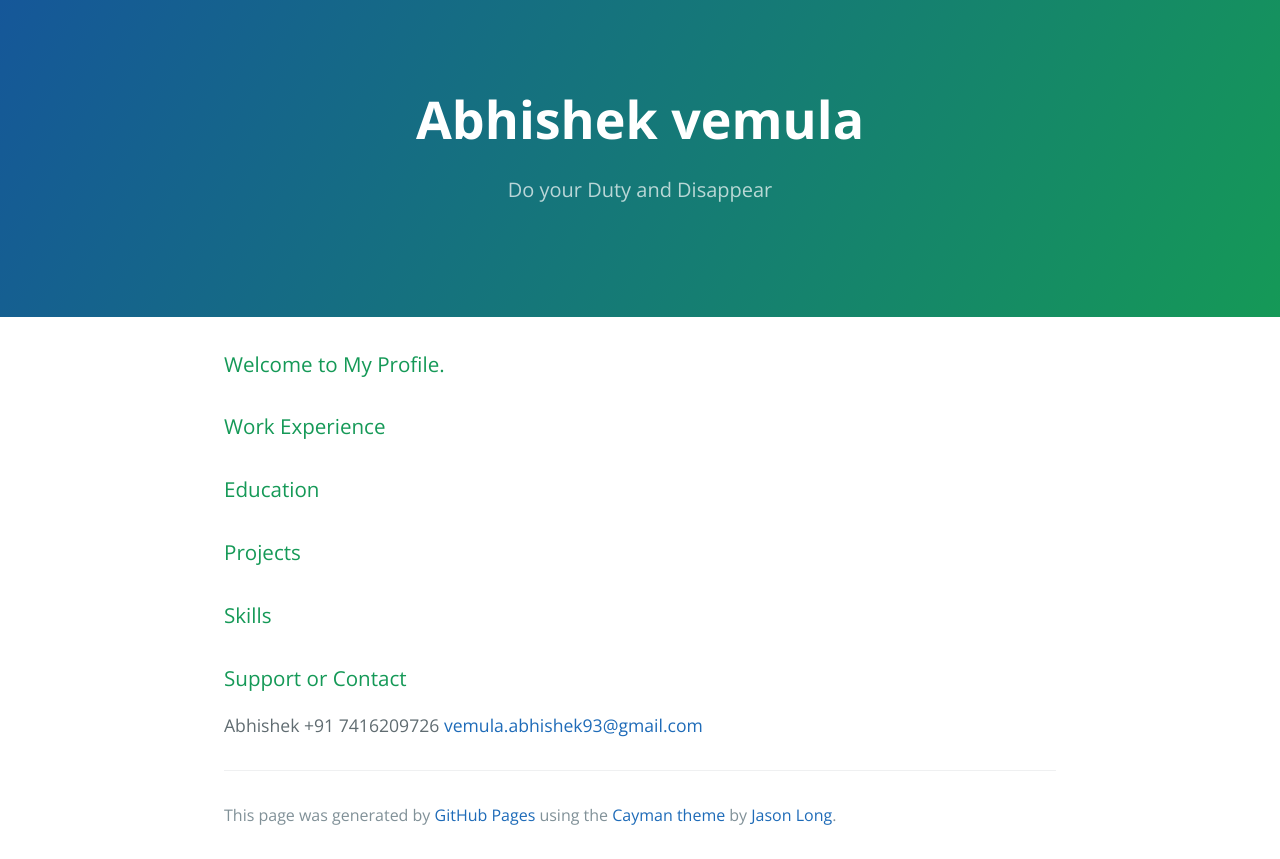
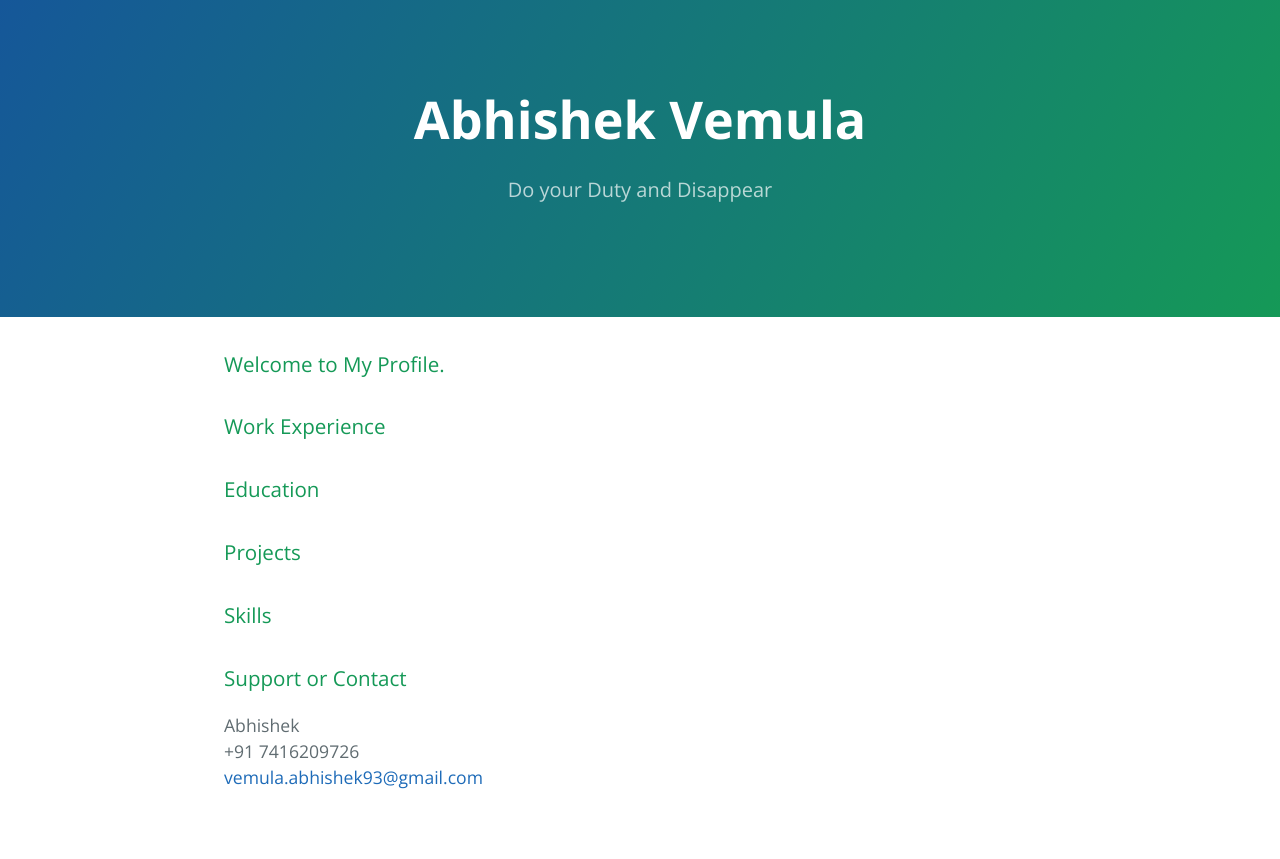
Before and after one commit to abhishek-vemula/a, a plain HTML site: page index.html in a window 1280 px wide. Drawn offline with nearby package versions, Linux system fonts and the light colour scheme.

Commit message:
Update index.html

```diff
--- a/index.html
+++ b/index.html
@@ -11,7 +11,7 @@
   </head>
   <body>
     <section class="page-header">
-      <h1 class="project-name">Abhishek vemula</h1>
+      <h1 class="project-name">Abhishek Vemula</h1>
       <h2 class="project-tagline">Do your Duty and Disappear</h2>
     </section>
 
@@ -35,15 +35,10 @@
 <a id="support-or-contact" class="anchor" href="#support-or-contact" aria-hidden="true"><span aria-hidden="true" class="octicon octicon-link"></span></a>Support or Contact</h3>
 
 <p>Abhishek
-+91 7416209726
-<a href="mailto:vemula.abhishek93@gmail.com">vemula.abhishek93@gmail.com</a></p>
+<br>+91 7416209726
+<br><a href="mailto:vemula.abhishek93@gmail.com">vemula.abhishek93@gmail.com</a></p>
 
-      <footer class="site-footer">
-
-        <span class="site-footer-credits">This page was generated by <a href="https://pages.github.com">GitHub Pages</a> using the <a href="https://github.com/jasonlong/cayman-theme">Cayman theme</a> by <a href="https://twitter.com/jasonlong">Jason Long</a>.</span>
-      </footer>
-
-    </section>
+</section>
 
 
   </body>
```
